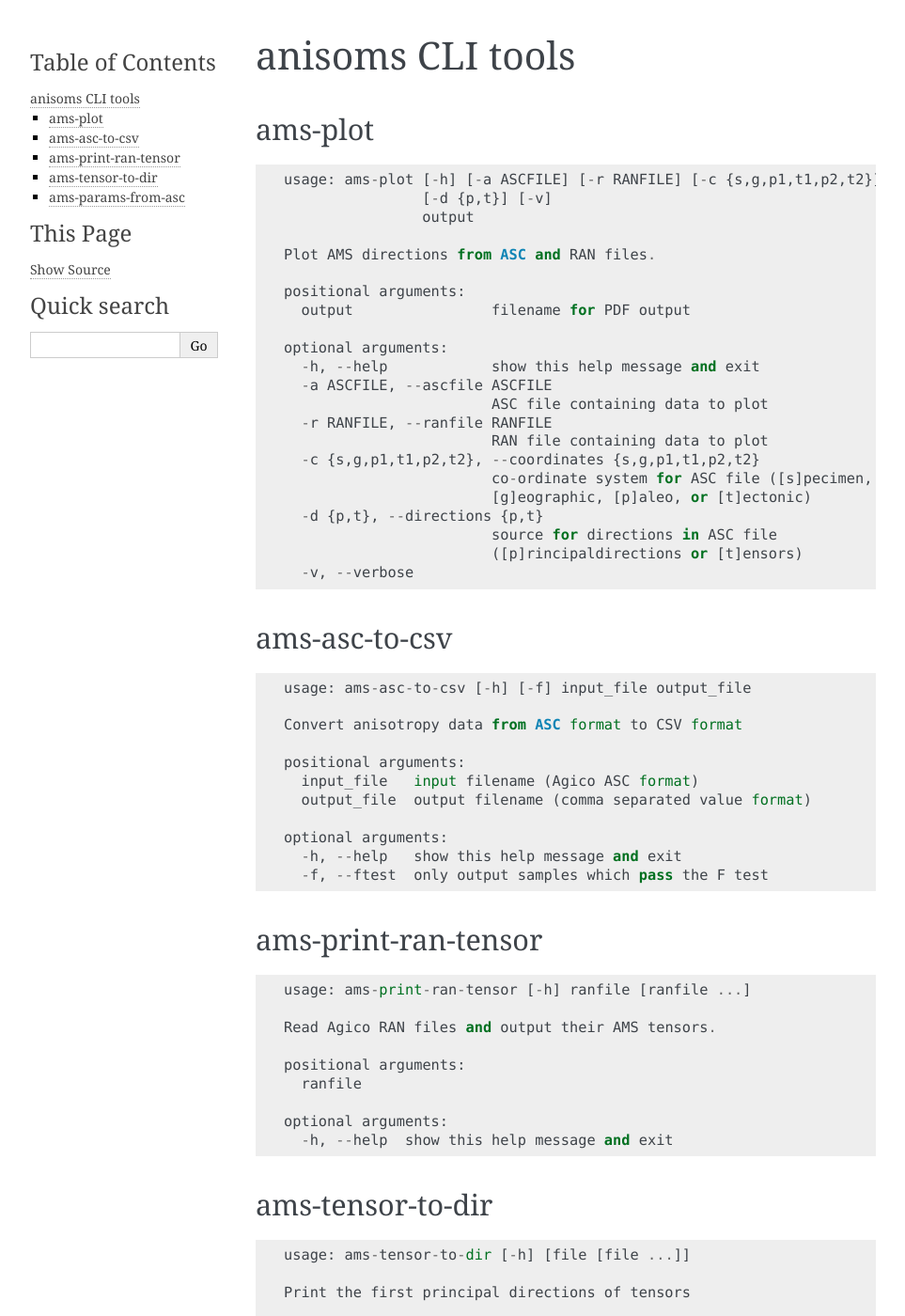
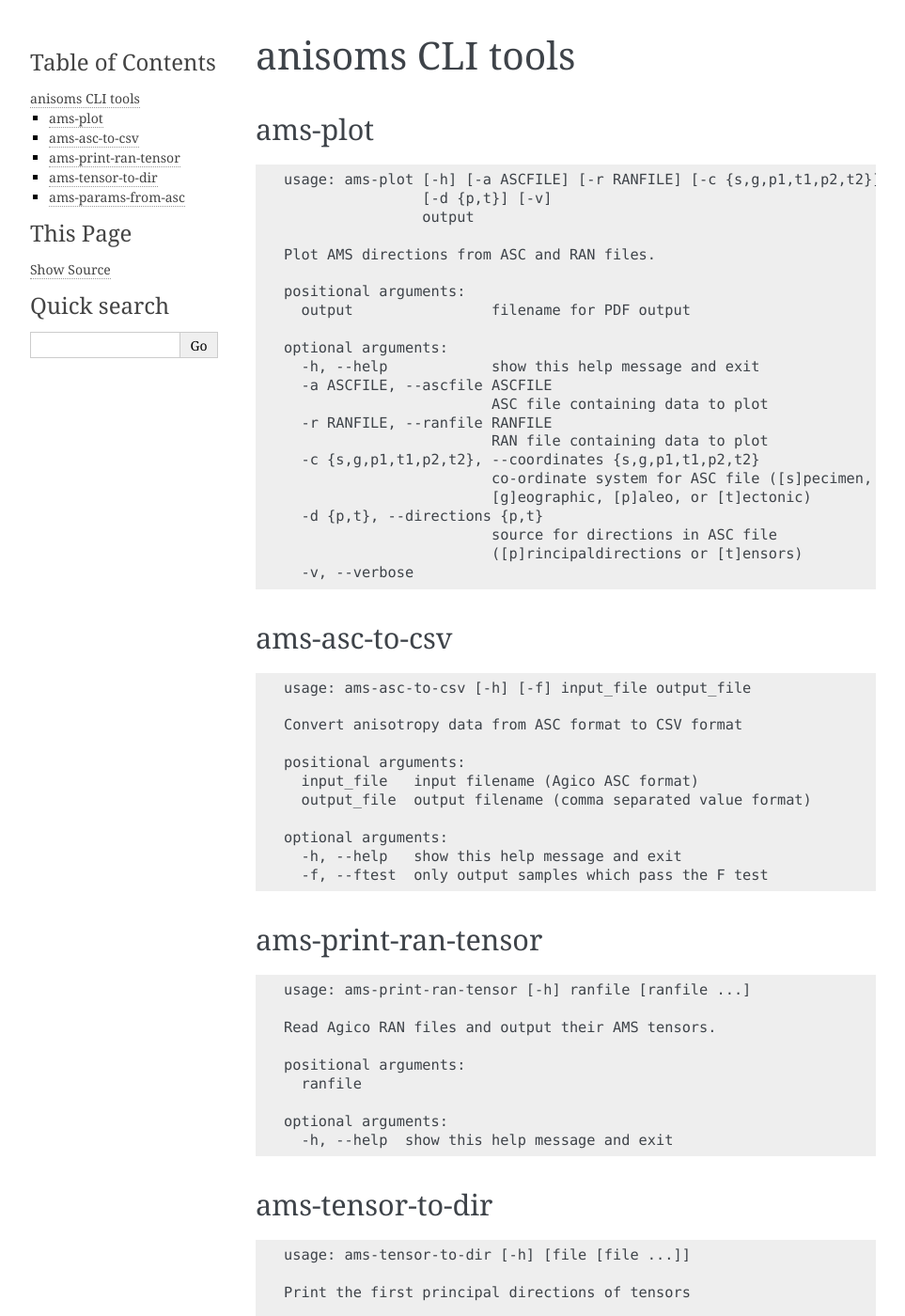
Before and after one commit to pont-us/anisoms, a Sphinx documentation site: the page built from docs/source/cli-tools.rst, in a window 1280 px wide and 1400 px high. Shown: the whole window at 94% size, without its empty margins (148-1111 px from the left). Built offline with Sphinx 7.4.7, drawn with Linux system fonts in a browser that asks for light colours; some of the changed text lies outside the part shown.

Commit message:
Improve readthedocs CLI tool usage formatting
Change from "::" to ".. code-block:: text" for formatting the CLI
tool usage messages in the documentation source, since the former
causes the text block to be formatted as python by readthedocs.

```diff
--- a/docs/source/cli-tools.rst
+++ b/docs/source/cli-tools.rst
@@ -4,7 +4,7 @@ anisoms CLI tools
 ams-plot
 --------
 
-::
+.. code-block:: text
 
     usage: ams-plot [-h] [-a ASCFILE] [-r RANFILE] [-c {s,g,p1,t1,p2,t2}]
                     [-d {p,t}] [-v]
@@ -33,7 +33,7 @@ ams-plot
 ams-asc-to-csv
 --------------
 
-::
+.. code-block:: text
 
     usage: ams-asc-to-csv [-h] [-f] input_file output_file
 
@@ -51,7 +51,7 @@ ams-asc-to-csv
 ams-print-ran-tensor
 --------------------
 
-::
+.. code-block:: text
 
     usage: ams-print-ran-tensor [-h] ranfile [ranfile ...]
 
@@ -67,7 +67,7 @@ ams-print-ran-tensor
 ams-tensor-to-dir
 -----------------
 
-::
+.. code-block:: text
 
     usage: ams-tensor-to-dir [-h] [file [file ...]]
 
@@ -84,7 +84,7 @@ ams-tensor-to-dir
 ams-params-from-asc
 -------------------
 
-::
+.. code-block:: text
 
     usage: ams-params-from-asc [-h] [--param parameter-name]
                                [--system coordinate-system]
```
